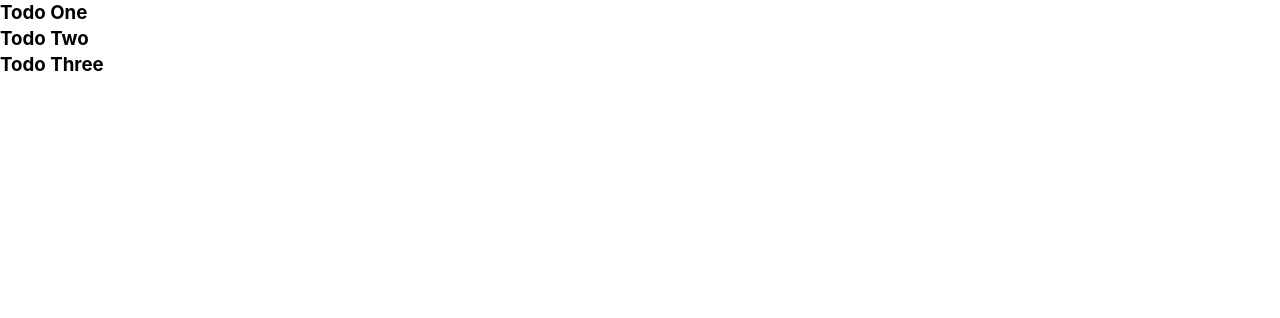
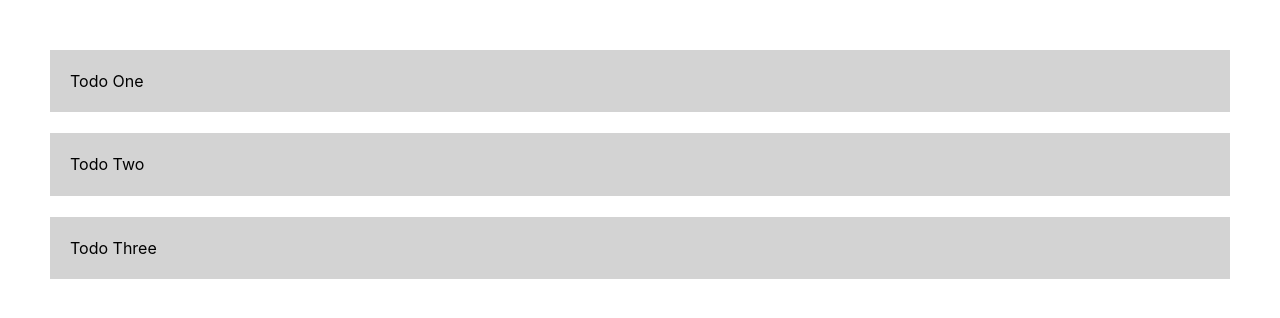
Before and after one commit to bertamatu/vueJs-todo-list, a Vue app: page / in a window 1280 px wide. Shown: the top 318 px of the page. Built offline with nearby package versions, Linux system fonts and the light colour scheme.

Commit message:
TodoItem component

```diff
--- a/src/App.vue
+++ b/src/App.vue
@@ -25,7 +25,7 @@
 * {
   box-sizing: border-box;
   margin: 0;
-  padding: 0;
+  padding: 10px;
 }
 body {
   font-family: -apple-system, BlinkMacSystemFont, "Segoe UI", Roboto, Oxygen,
--- /dev/null
+++ b/src/components/TodoItem.vue
@@ -0,0 +1,20 @@
+<template>
+  <div class="todo-item">
+    <p>{{todo.title}}</p>
+  </div>
+</template>
+
+<script>
+export default {
+  name: "TodoItem",
+  props: ["todo"]
+};
+</script>
+
+<style scoped>
+.todo-item {
+  background: lightgray;
+  padding: 10px;
+  border-bottom: 1px solid white;
+}
+</style>
--- a/src/components/Todos.vue
+++ b/src/components/Todos.vue
@@ -1,14 +1,18 @@
 <template>
   <div>
-    <div v-for="todo in todos" :key="`${todo.id}`">
-      <h3>{{todo.title}}</h3>
+    <div v-bind:key="todo.id" v-for="todo in todos">
+      <TodoItem v-bind:todo="todo" />
     </div>
   </div>
 </template>
 
 <script>
+import TodoItem from "./TodoItem";
 export default {
   name: "Todos",
+  components: {
+    TodoItem
+  },
   props: ["todos"]
 };
 </script>
```
